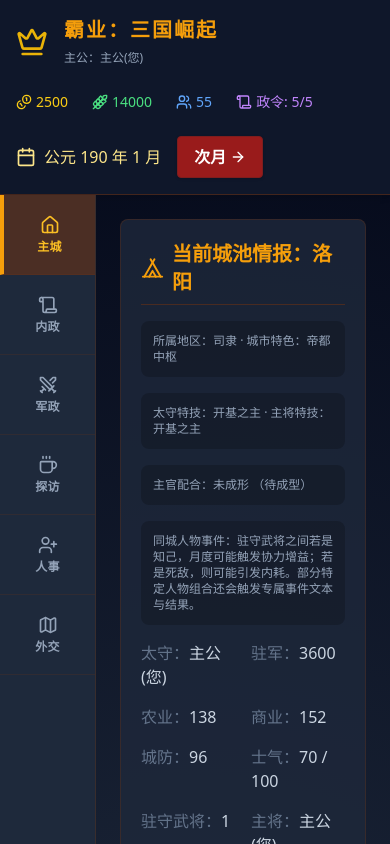
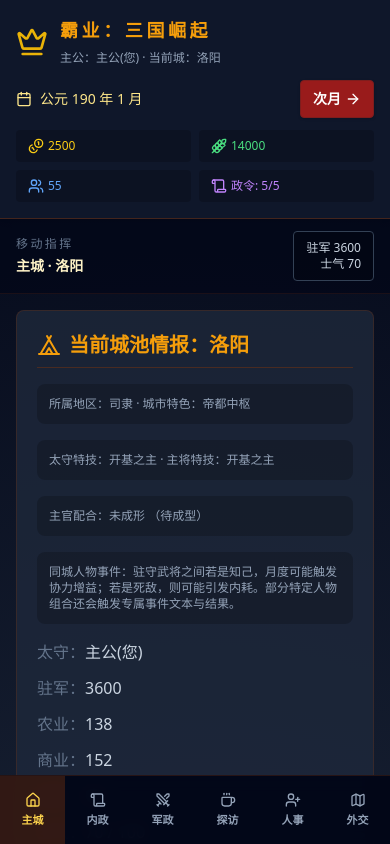
Before and after one commit to onovich/Hegemony, a React (Vite) app: page / in a window 390 px wide. Shown: the top 844 px of the page. Built offline with nearby package versions, Linux system fonts and the light colour scheme.

Commit message:
feat: adapt hegemony ui for mobile and desktop

```diff
--- a/src/view/screens/HegemonyGame.jsx
+++ b/src/view/screens/HegemonyGame.jsx
@@ -711,37 +711,39 @@ export default function App() {
     // --- Sub-Components (Renderers) ---
 
     const renderHeader = () => (
-        <div className="bg-slate-900 border-b border-amber-900/50 p-4 lg:px-6 text-amber-50 shadow-md">
-            <div className="mx-auto flex max-w-7xl flex-wrap items-center justify-between gap-4">
-            <div className="flex items-center space-x-4">
-                <Crown className="w-8 h-8 text-yellow-500" />
-                <div>
-                    <h1 className="text-xl font-bold tracking-widest text-amber-500">霸业：三国崛起</h1>
-                    <span className="text-xs text-slate-400">主公：{officers.find(o=>o.id==='player_ruler')?.name}{isDesktop ? ` · 当前界面：${activeTabLabel}` : ''}</span>
-                </div>
-            </div>
-            <div className="flex space-x-6 text-sm font-medium mt-2 sm:mt-0">
-                <div className="flex items-center text-yellow-400" title="金钱"><Coins className="w-4 h-4 mr-1"/> {resources.gold}</div>
-                <div className="flex items-center text-green-400" title="粮草"><Wheat className="w-4 h-4 mr-1"/> {resources.food}</div>
-                <div className="flex items-center text-blue-400" title="民心"><Users className="w-4 h-4 mr-1"/> {resources.reputation}</div>
-                <div className="flex items-center text-purple-400" title="本月剩余政令"><Scroll className="w-4 h-4 mr-1"/> 政令: {ap}/{MAX_AP}</div>
-            </div>
-            <div className="flex items-center space-x-4 mt-2 sm:mt-0">
-                <div className="flex items-center text-amber-200">
-                    <Calendar className="w-5 h-5 mr-2"/>
-                    公元 {date.year} 年 {date.month} 月
-                </div>
-                <button onClick={nextMonth} className="px-4 py-2 bg-red-800 hover:bg-red-700 text-white rounded shadow border border-red-900 transition flex items-center font-bold">
-                    次月 <ArrowRight className="w-4 h-4 ml-1"/>
-                </button>
-            </div>
+        <div className="border-b border-amber-900/50 bg-slate-900 px-4 py-4 text-amber-50 shadow-md lg:px-6">
+            <div className="mx-auto max-w-7xl space-y-3 lg:space-y-4">
+                <div className="flex flex-col gap-3 lg:flex-row lg:items-center lg:justify-between">
+                    <div className="flex items-center gap-3">
+                        <Crown className="h-8 w-8 text-yellow-500" />
+                        <div>
+                            <h1 className="text-lg font-bold tracking-[0.2em] text-amber-500 sm:text-xl">霸业：三国崛起</h1>
+                            <span className="text-xs text-slate-400">主公：{officers.find(o=>o.id==='player_ruler')?.name}{isDesktop ? ` · 当前界面：${activeTabLabel}` : ` · 当前城：${getPlayerCity()?.name ?? '无'}`}</span>
+                        </div>
+                    </div>
+                    <div className="flex items-center justify-between gap-3 lg:justify-end">
+                        <div className="flex items-center text-sm text-amber-200">
+                            <Calendar className="mr-2 h-4 w-4 sm:h-5 sm:w-5"/>
+                            公元 {date.year} 年 {date.month} 月
+                        </div>
+                        <button onClick={nextMonth} className="flex items-center rounded border border-red-900 bg-red-800 px-3 py-2 text-sm font-bold text-white shadow transition hover:bg-red-700 sm:px-4">
+                            次月 <ArrowRight className="ml-1 h-4 w-4"/>
+                        </button>
+                    </div>
+                </div>
+                <div className="grid grid-cols-2 gap-2 text-xs font-medium sm:flex sm:flex-wrap sm:gap-4 sm:text-sm">
+                    <div className="flex items-center rounded bg-black/20 px-3 py-2 text-yellow-400 sm:bg-transparent sm:px-0 sm:py-0" title="金钱"><Coins className="mr-1 h-4 w-4"/> {resources.gold}</div>
+                    <div className="flex items-center rounded bg-black/20 px-3 py-2 text-green-400 sm:bg-transparent sm:px-0 sm:py-0" title="粮草"><Wheat className="mr-1 h-4 w-4"/> {resources.food}</div>
+                    <div className="flex items-center rounded bg-black/20 px-3 py-2 text-blue-400 sm:bg-transparent sm:px-0 sm:py-0" title="民心"><Users className="mr-1 h-4 w-4"/> {resources.reputation}</div>
+                    <div className="flex items-center rounded bg-black/20 px-3 py-2 text-purple-400 sm:bg-transparent sm:px-0 sm:py-0" title="本月剩余政令"><Scroll className="mr-1 h-4 w-4"/> 政令: {ap}/{MAX_AP}</div>
+                </div>
             </div>
         </div>
     );
 
     const renderNav = () => {
         return (
-            <div className="w-24 bg-slate-800 flex flex-col border-r border-amber-900/30 flex-shrink-0 lg:w-28 lg:rounded-2xl lg:border lg:border-amber-900/30 lg:bg-slate-900/70 lg:shadow-2xl lg:backdrop-blur-sm lg:overflow-hidden">
+            <div className="hidden w-24 flex-shrink-0 flex-col border-r border-amber-900/30 bg-slate-800 lg:flex lg:w-28 lg:overflow-hidden lg:rounded-2xl lg:border lg:border-amber-900/30 lg:bg-slate-900/70 lg:shadow-2xl lg:backdrop-blur-sm">
                 {TAB_ITEMS.map(item => {
                     const Icon = item.icon;
 
@@ -760,6 +762,68 @@ export default function App() {
             </div>
         );
     };
+
+    const renderMobileCommandBar = () => {
+        const myCity = getPlayerCity();
+        const playerCities = getPlayerCities();
+
+        if (!myCity) {
+            return null;
+        }
+
+        return (
+            <div className="border-b border-amber-900/20 bg-slate-950/70 px-4 py-3 lg:hidden">
+                <div className="flex items-center justify-between gap-3">
+                    <div>
+                        <div className="text-xs tracking-[0.2em] text-slate-500">移动指挥</div>
+                        <div className="mt-1 text-sm font-bold text-amber-100">{activeTabLabel} · {myCity.name}</div>
+                    </div>
+                    <div className="rounded border border-slate-700 bg-black/20 px-3 py-2 text-right text-xs text-slate-300">
+                        <div>驻军 {myCity.troops}</div>
+                        <div>士气 {myCity.morale}</div>
+                    </div>
+                </div>
+                {playerCities.length > 1 ? (
+                    <div className="mt-3 overflow-x-auto pb-1">
+                        <div className="flex min-w-max gap-2">
+                            {playerCities.map(city => (
+                                <button
+                                    key={city.id}
+                                    type="button"
+                                    onClick={() => setActiveCityId(city.id)}
+                                    className={`rounded-full border px-3 py-2 text-xs font-bold transition ${city.id === myCity.id ? 'border-amber-600 bg-amber-950/40 text-amber-200' : 'border-slate-700 bg-slate-900/60 text-slate-300'}`}
+                                >
+                                    {city.name} · {city.troops}
+                                </button>
+                            ))}
+                        </div>
+                    </div>
+                ) : null}
+            </div>
+        );
+    };
+
+    const renderMobileNav = () => (
+        <div className="sticky bottom-0 z-20 border-t border-amber-900/30 bg-slate-950/95 backdrop-blur lg:hidden">
+            <div className="grid grid-cols-6">
+                {TAB_ITEMS.map(item => {
+                    const Icon = item.icon;
+
+                    return (
+                        <button
+                            key={item.id}
+                            type="button"
+                            onClick={() => setActiveTab(item.id)}
+                            className={`flex min-h-[4.25rem] flex-col items-center justify-center gap-1 px-1 py-2 text-[11px] font-bold transition ${activeTab === item.id ? 'bg-amber-900/40 text-amber-300' : 'text-slate-400'}`}
+                        >
+                            <Icon className="h-4 w-4" />
+                            <span>{item.label}</span>
+                        </button>
+                    );
+                })}
+            </div>
+        </div>
+    );
 
     const renderLog = (className = 'h-48 bg-black/80 border-t border-amber-900/50 p-3 overflow-y-auto font-mono text-sm shadow-inner shrink-0') => (
         <div className={className}>
@@ -867,7 +931,7 @@ export default function App() {
         const totalCommerce = playerCities.reduce((sum, city) => sum + city.commerce, 0);
 
         return (
-            <div className="p-6 grid grid-cols-1 md:grid-cols-2 gap-6">
+            <div className="grid grid-cols-1 gap-4 p-4 sm:gap-6 sm:p-6 md:grid-cols-2">
                 <div className="bg-slate-800/80 p-5 rounded-lg border border-amber-900/30">
                     <h2 className="text-xl font-bold text-amber-500 mb-4 flex items-center border-b border-amber-900/50 pb-2">
                         <Tent className="w-6 h-6 mr-2"/> 当前城池情报：{myCity.name}
@@ -884,7 +948,7 @@ export default function App() {
                     <div className="mb-4 rounded-lg bg-black/20 p-3 text-xs text-slate-400">
                         同城人物事件：驻守武将之间若是知己，月度可能触发协力增益；若是死敌，则可能引发内耗。部分特定人物组合还会触发专属事件文本与结果。
                     </div>
-                    <div className="grid grid-cols-2 gap-4 text-slate-300">
+                    <div className="grid grid-cols-1 gap-3 text-slate-300 sm:grid-cols-2 sm:gap-4">
                         <div><span className="text-slate-500">太守：</span>{currentCityProfile.governor?.name ?? '未任命'}</div>
                         <div><span className="text-slate-500">驻军：</span>{myCity.troops}</div>
                         <div><span className="text-slate-500">农业：</span>{myCity.agriculture}</div>
@@ -923,7 +987,7 @@ export default function App() {
                     </h2>
                     <div className="mb-4">
                         <div className="text-sm text-slate-400 mb-1">势力有效能力 (主将发挥 + 辅佐折算，影响内政与军事效率)</div>
-                        <div className="flex space-x-4 text-slate-300 font-mono bg-black/30 p-2 rounded">
+                        <div className="grid grid-cols-2 gap-2 rounded bg-black/30 p-2 font-mono text-slate-300 sm:flex sm:flex-wrap sm:gap-4">
                             <span className="text-red-400">统:{totalStats.cmd}</span>
                             <span className="text-blue-400">智:{totalStats.int}</span>
                             <span className="text-green-400">政:{totalStats.pol}</span>
@@ -940,7 +1004,7 @@ export default function App() {
                             ))}
                         </div>
                     </div>
-                    <div className="mt-4 grid grid-cols-2 gap-3 text-sm text-slate-300">
+                    <div className="mt-4 grid grid-cols-1 gap-3 text-sm text-slate-300 sm:grid-cols-2">
                         <div className="rounded bg-black/20 p-3">
                             <div className="text-xs text-slate-500">治下城池</div>
                             <div className="mt-1 font-bold text-amber-100">{playerCities.length}</div>
@@ -1048,7 +1112,7 @@ export default function App() {
         const enemyCities = Object.values(cities).filter(c => c.owner !== 'player');
 
         return (
-            <div className="p-6 grid grid-cols-1 md:grid-cols-2 gap-6">
+            <div className="grid grid-cols-1 gap-4 p-4 sm:gap-6 sm:p-6 md:grid-cols-2">
                 {/* Preparation */}
                 <div className="space-y-6">
                     <div className="bg-slate-800/80 p-6 rounded-lg border border-amber-900/30">
@@ -1062,14 +1126,14 @@ export default function App() {
                             驻守武将：{currentCityOfficers.length} 人 | 当前城有效统率：{currentCityStats.cmd} | 当前城有效魅力：{currentCityStats.cha}
                         </div>
                         <div className="flex flex-col space-y-4 mt-4">
-                            <div className="flex justify-between items-center bg-black/20 p-3 rounded">
+                            <div className="flex flex-col gap-3 rounded bg-black/20 p-3 md:flex-row md:items-center md:justify-between">
                                 <div>
                                     <div className="text-amber-100 font-bold">征召士兵</div>
                                     <div className="text-xs text-slate-400">消耗250金, 800粮。受【有效魅力】与城市商贸影响。</div>
                                 </div>
                                 <button onClick={() => militaryAction('draft')} className="bg-blue-700 hover:bg-blue-600 text-white px-4 py-1 rounded text-sm font-bold transition">征兵 (1政令)</button>
                             </div>
-                            <div className="flex justify-between items-center bg-black/20 p-3 rounded">
+                            <div className="flex flex-col gap-3 rounded bg-black/20 p-3 md:flex-row md:items-center md:justify-between">
                                 <div>
                                     <div className="text-amber-100 font-bold">军队操练</div>
                                     <div className="text-xs text-slate-400">提升军队士气。受【有效统帅】影响。</div>
@@ -1088,7 +1152,7 @@ export default function App() {
                     <p className="text-sm text-slate-400 mb-4">选择目标城池出兵。每次出征消耗2政令，并根据兵力消耗对应粮草。</p>
                     {pendingBattle ? (
                         <div className="mb-4 rounded-lg border border-red-900/40 bg-black/30 p-4">
-                            <div className="flex items-center justify-between gap-4 border-b border-slate-700 pb-3">
+                            <div className="flex flex-col gap-3 border-b border-slate-700 pb-3 md:flex-row md:items-center md:justify-between">
                                 <div>
                                     <div className="text-sm font-bold text-red-300">战前推演：{pendingBattle.preview.targetName}</div>
                                     <div className="mt-1 text-xs text-slate-400">敌方势力：{pendingBattle.preview.factionName} | 战场：{pendingBattle.preview.sceneLabel} | 粮耗：{pendingBattle.preview.attackFoodCost}</div>
@@ -1146,7 +1210,7 @@ export default function App() {
                                 const isCeasefireActive = (faction.ceasefireTurns ?? 0) > 0;
                                 const diplomacyOpening = city.diplomacyOpening;
                                 return (
-                                    <div key={city.id} className="flex justify-between items-center p-3 bg-black/40 border border-slate-700 rounded hover:border-red-900/50 transition">
+                                    <div key={city.id} className="flex flex-col gap-3 rounded border border-slate-700 bg-black/40 p-3 transition hover:border-red-900/50 md:flex-row md:items-center md:justify-between">
                                         <div>
                                             <div className="text-amber-100 font-bold flex items-center">
                                                 {city.name}
@@ -1241,7 +1305,7 @@ export default function App() {
         const playerRuler = getPlayerRuler();
 
         return (
-            <div className="p-6 grid grid-cols-1 md:grid-cols-2 gap-6">
+            <div className="grid grid-cols-1 gap-4 p-4 sm:gap-6 sm:p-6 md:grid-cols-2">
                 <div className="bg-slate-800/80 p-5 rounded-lg border border-amber-900/30">
                     <h2 className="text-xl font-bold text-amber-500 mb-4 flex items-center border-b border-amber-900/50 pb-2">
                         <UserPlus className="w-6 h-6 mr-2"/> 登庸在野名士
@@ -1251,7 +1315,7 @@ export default function App() {
                     ) : (
                         <div className="space-y-3">
                             {discoveredOfficers.map(o => (
-                                <div key={o.id} className="flex justify-between items-center p-3 bg-black/40 border border-slate-700 rounded">
+                                <div key={o.id} className="flex flex-col gap-3 rounded border border-slate-700 bg-black/40 p-3 md:flex-row md:items-center md:justify-between">
                                     <div>
                                         <div className="text-amber-100 font-bold">{o.name}</div>
                                         <div className="text-xs text-slate-400 font-mono mt-1">统:{o.cmd} 智:{o.int} 政:{o.pol} 魅:{o.cha}</div>
@@ -1281,14 +1345,14 @@ export default function App() {
                     ) : (
                         <div className="space-y-3 mb-6">
                             {stationedOfficers.map(o => (
-                                <div key={o.id} className="flex justify-between items-center p-3 bg-black/40 border border-slate-700 rounded">
+                                <div key={o.id} className="flex flex-col gap-3 rounded border border-slate-700 bg-black/40 p-3 md:flex-row md:items-center md:justify-between">
                                     <div>
                                         <div className="text-amber-100 font-bold">{o.name}</div>
                                         <div className="mt-1 text-xs text-slate-400">政:{o.pol} 魅:{o.cha} 统:{o.cmd}</div>
                                         <div className="mt-1 text-xs text-slate-500">定位：{o.roleProfile} | 特技：{getOfficerSpecialty(o)?.name ?? '无'}</div>
                                         <div className="mt-1 text-xs text-slate-500">与主公关系：{getOfficerRelationLabel(getOfficerRelationScore(playerRuler, o))}</div>
                                     </div>
-                                    <div className="flex gap-2">
+                                    <div className="flex flex-col gap-2 sm:flex-row">
                                         <button
                                             onClick={() => personnelAction('appointGovernor', o.id)}
                                             disabled={currentCityProfile.governor?.id === o.id}
@@ -1319,7 +1383,7 @@ export default function App() {
                     ) : (
                         <div className="space-y-3 max-h-96 overflow-y-auto pr-2">
                             {myOfficers.map(o => (
-                                <div key={o.id} className="flex justify-between items-center p-3 bg-black/40 border border-slate-700 rounded">
+                                <div key={o.id} className="flex flex-col gap-3 rounded border border-slate-700 bg-black/40 p-3 md:flex-row md:items-center md:justify-between">
                                     <div>
                                         <div className="text-amber-100 font-bold flex items-center">
                                             {o.name}
@@ -1340,7 +1404,7 @@ export default function App() {
                                             驻守：{cities[o.cityId]?.name ?? '未配置'}
                                         </div>
                                     </div>
-                                    <div className="flex gap-2">
+                                    <div className="flex flex-col gap-2 sm:flex-row">
                                         <button
                                             onClick={() => personnelAction('dispatch', o.id)}
                                             disabled={o.cityId === activeCityId}
@@ -1491,12 +1555,13 @@ export default function App() {
             {renderHeader()}
 
             <div className="flex flex-1 overflow-hidden lg:px-6 lg:py-6">
-                <div className="flex flex-1 overflow-hidden lg:mx-auto lg:max-w-7xl lg:gap-6">
+                <div className="flex flex-1 flex-col overflow-hidden lg:mx-auto lg:max-w-7xl lg:flex-row lg:gap-6">
                     {renderNav()}
 
                     <main className="flex-1 flex flex-col relative overflow-y-auto lg:rounded-2xl lg:border lg:border-amber-900/30 lg:bg-slate-900/60 lg:shadow-2xl lg:backdrop-blur-sm">
+                        {renderMobileCommandBar()}
                         {/* View Switcher */}
-                        <div className="flex-1 pb-4 lg:pb-6">
+                        <div className="flex-1 pb-6 lg:pb-6">
                             {activeTab === 'HOME' && renderHome()}
                             {activeTab === 'COUNCIL' && renderCouncil()}
                             {activeTab === 'ARMY' && renderArmy()}
@@ -1511,9 +1576,11 @@ export default function App() {
             </div>
 
             {/* Bottom Log */}
-            <div className="lg:hidden">
-                {renderLog()}
+            <div className="border-t border-amber-900/20 bg-slate-950/70 lg:hidden">
+                <div className="px-4 py-2 text-xs font-bold tracking-[0.2em] text-amber-400">军情日志</div>
+                {renderLog('max-h-44 overflow-y-auto px-4 pb-4 font-mono text-xs')}
             </div>
+            {renderMobileNav()}
         </div>
     );
 }
```
